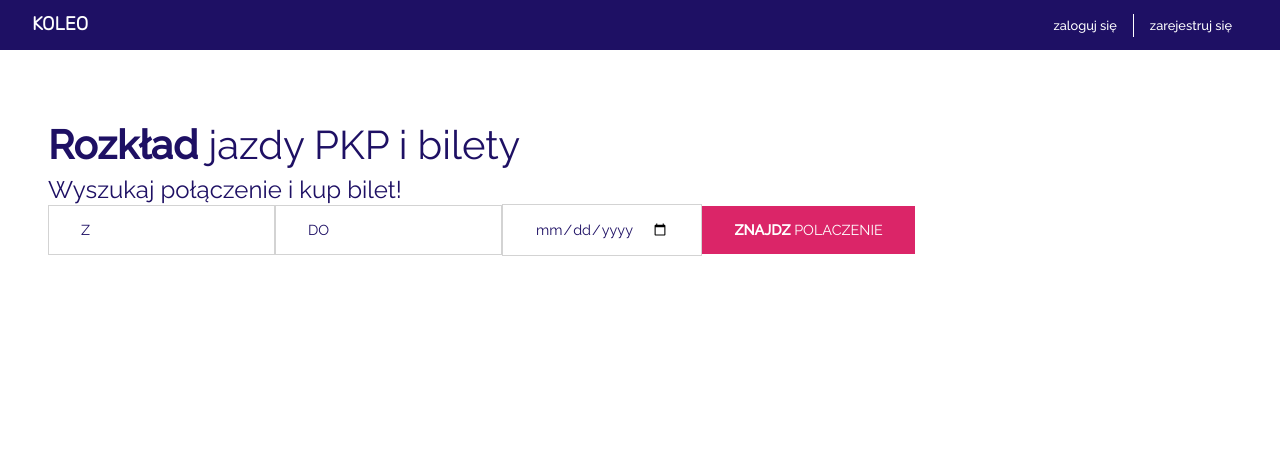
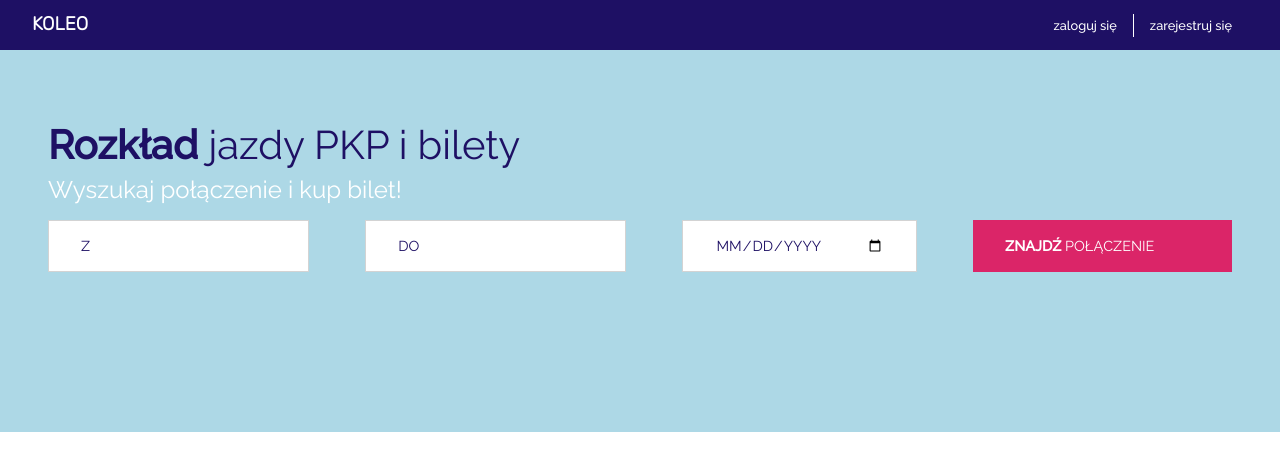
Before and after one commit to marcinwilkdev/koleo-clone-frontend, a React (Create React App) app: page / in a window 1280 px wide. Shown: the top 470 px of the page. Built offline with nearby package versions, Linux system fonts and the light colour scheme.

Commit message:
fix welcome page layout

```diff
--- a/src/components/Welcome/WelcomeForm.tsx
+++ b/src/components/Welcome/WelcomeForm.tsx
@@ -2,13 +2,15 @@ import React from "react";
 import Button from "../UI/Button/Button";
 import Input from "../UI/Input/Input";
 
+import classes from "./styles/WelcomeForm.module.css";
+
 const WelcomeForm: React.FC = () => {
     return (
-        <form>
+        <form className={classes.welcomeForm}>
             <Input placeholder="Z"/>
             <Input placeholder="DO"/>
             <Input type="date" placeholder="Z"/>
-            <Button type="submit"><b>ZNAJDZ</b> POLACZENIE</Button>
+            <Button type="submit"><b>ZNAJDŹ</b> POŁĄCZENIE</Button>
         </form>
     );
 };
--- a/src/components/Welcome/styles/Welcome.module.css
+++ b/src/components/Welcome/styles/Welcome.module.css
@@ -1,9 +1,14 @@
 .welcome {
-    color: #1E1064;
+    color: #1e1064;
+
+    width: 100%;
 
     padding: 2rem 3rem;
+    padding-bottom: 10rem;
 
     font-weight: 400;
+
+    background-color: lightblue;
 }
 
 .firstLine {
@@ -14,4 +19,6 @@
 .secondLine {
     font-size: 150%;
     margin: 0;
+
+    color: white;
 }
--- a/src/components/Welcome/styles/WelcomeForm.module.css
+++ b/src/components/Welcome/styles/WelcomeForm.module.css
@@ -0,0 +1,19 @@
+.welcomeForm {
+    margin-top: 1rem;
+
+    width: 100%;
+
+    display: flex;
+    justify-content: space-between;
+}
+
+.welcomeForm input {
+    flex-grow: 24;
+    margin-right: 3.5rem;
+
+    text-transform: uppercase;
+}
+
+.welcomeForm button {
+    flex-grow: 32;
+}
```
